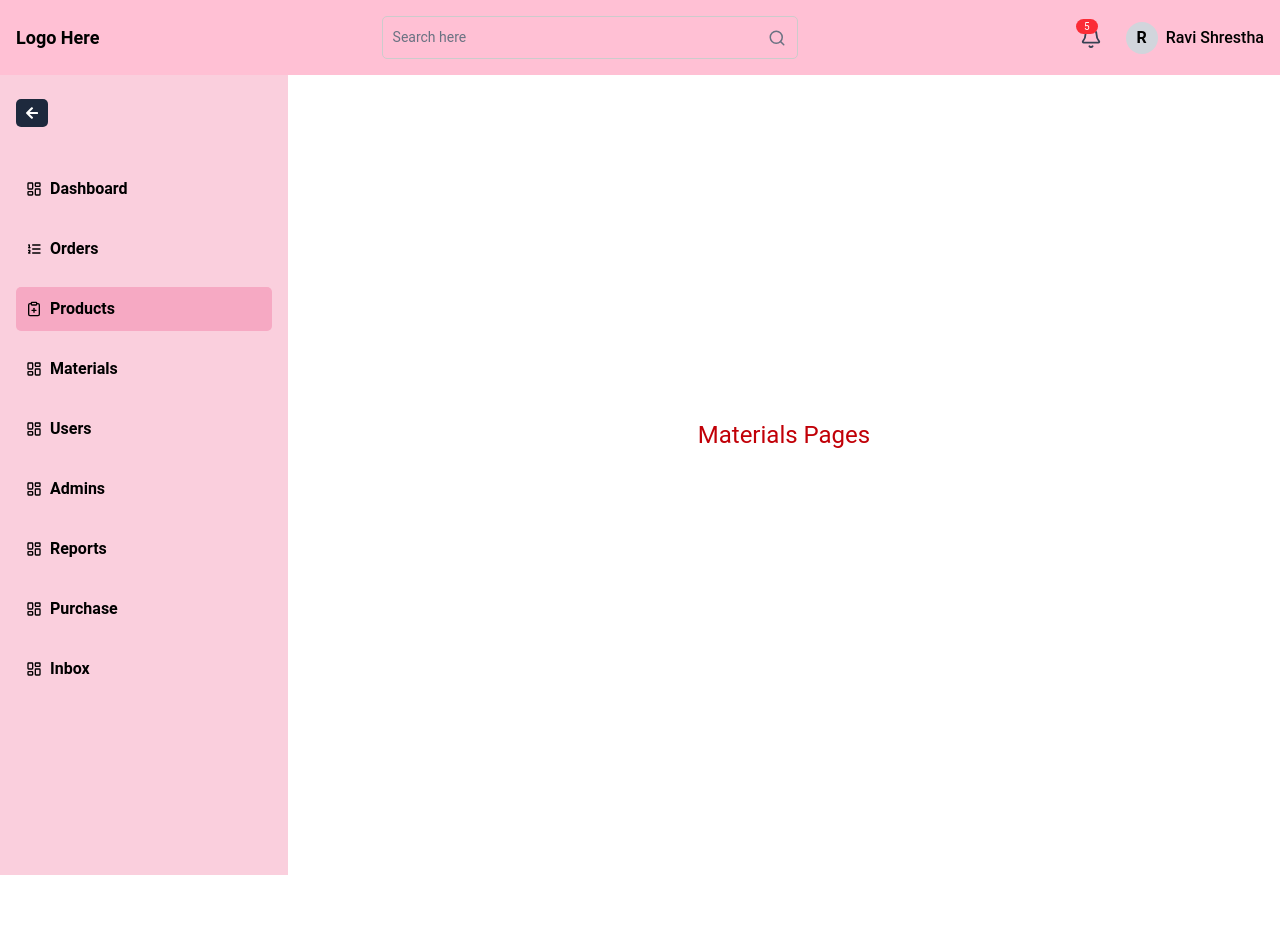
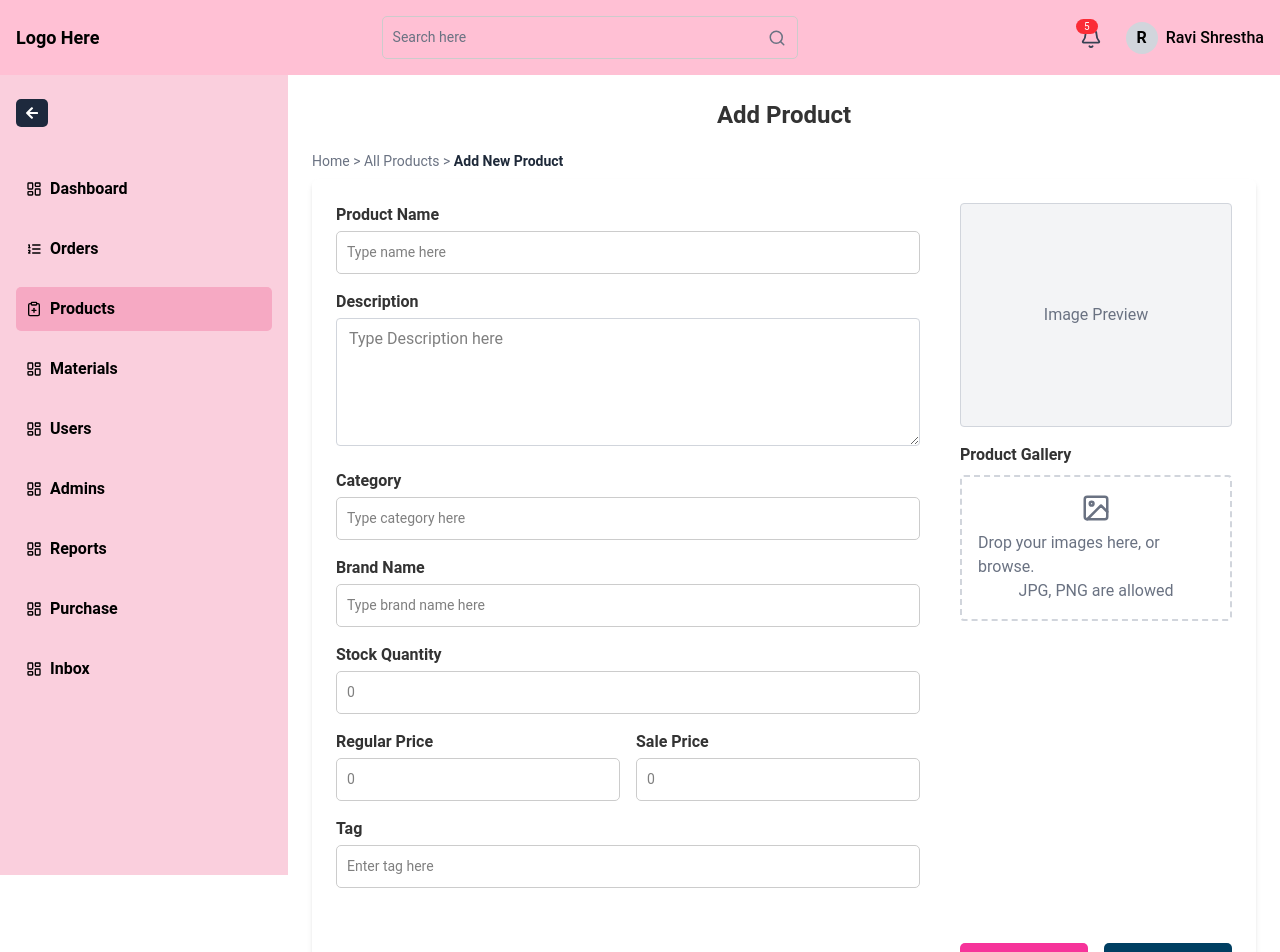
Before and after one commit to charitraa/Crochet-Inventory-System, a React (Vite) app: page /app/products in a window 1280 px wide. Shown: the top 952 px of the page. Before the commit the page ends 800 px from the top, so only its background shows below. Built offline with nearby package versions, Linux system fonts and the light colour scheme.

Commit message:
------updated----------

```diff
--- a/src/pages/products/Products.jsx
+++ b/src/pages/products/Products.jsx
@@ -1,13 +1,146 @@
-import React from 'react'
+import React from "react";
+import { FiImage } from "react-icons/fi"; // Importing the Image Icon
 import Dashboard from "../../components/dashboard/Dashboard";
-const Products = () => {
+
+const Home = () => {
   return (
-   <Dashboard mainContent={
-           <div className='h-[90vh] flex items-center justify-center text-2xl text-red-700'>
-           Materials Pages
-           </div>
-         } />
-  )
-}
+    <Dashboard
+      mainContent={
+        <div className="p-6">
 
-export default Products
+          {/* Page Title */}
+          <h1 className="text-2xl font-bold text-black">Add Product</h1>
+
+          {/* Breadcrumb */}
+          <div className="text-sm text-gray-500 mb-2">
+            Home &gt; All Products &gt;{" "}
+            <span className="font-semibold text-gray-800">Add New Product</span>
+          </div>
+
+          {/* Main Form */}
+          <form className="bg-white p-6 rounded-md shadow-md max-w-5xl">
+            <div className="grid grid-cols-3 gap-10"> {/* Increased gap for better spacing */}
+
+              {/* LEFT COLUMN (Form Fields) */}
+              <div className="col-span-2">
+                {/* Product Name */}
+                <div className="mb-4">
+                  <label className="block font-semibold mb-1">Product Name</label>
+                  <input
+                    type="text"
+                    placeholder="Type name here"
+                    className="border border-gray-300 rounded w-full px-3 py-2 focus:outline-none focus:ring-2 focus:ring-pink-300"
+                  />
+                </div>
+
+                {/* Description */}
+                <div className="mb-4">
+                  <label className="block font-semibold mb-1">Description</label>
+                  <textarea
+                    placeholder="Type Description here"
+                    className="border border-gray-300 rounded w-full px-3 py-2 h-32 focus:outline-none focus:ring-2 focus:ring-pink-300"
+                  />
+                </div>
+
+                {/* Category */}
+                <div className="mb-4">
+                  <label className="block font-semibold mb-1">Category</label>
+                  <input
+                    type="text"
+                    placeholder="Type category here"
+                    className="border border-gray-300 rounded w-full px-3 py-2 focus:outline-none focus:ring-2 focus:ring-pink-300"
+                  />
+                </div>
+
+                {/* Brand Name */}
+                <div className="mb-4">
+                  <label className="block font-semibold mb-1">Brand Name</label>
+                  <input
+                    type="text"
+                    placeholder="Type brand name here"
+                    className="border border-gray-300 rounded w-full px-3 py-2 focus:outline-none focus:ring-2 focus:ring-pink-300"
+                  />
+                </div>
+
+                {/* Stock Quantity */}
+                <div className="mb-4">
+                  <label className="block font-semibold mb-1">Stock Quantity</label>
+                  <input
+                    type="number"
+                    placeholder="0"
+                    className="border border-gray-300 rounded w-full px-3 py-2 focus:outline-none focus:ring-2 focus:ring-pink-300"
+                  />
+                </div>
+
+                {/* Regular Price & Sale Price */}
+                <div className="grid grid-cols-2 gap-4 mb-4">
+                  <div>
+                    <label className="block font-semibold mb-1">Regular Price</label>
+                    <input
+                      type="number"
+                      placeholder="0"
+                      className="border border-gray-300 rounded w-full px-3 py-2 focus:outline-none focus:ring-2 focus:ring-pink-300"
+                    />
+                  </div>
+                  <div>
+                    <label className="block font-semibold mb-1">Sale Price</label>
+                    <input
+                      type="number"
+                      placeholder="0"
+                      className="border border-gray-300 rounded w-full px-3 py-2 focus:outline-none focus:ring-2 focus:ring-pink-300"
+                    />
+                  </div>
+                </div>
+
+                {/* Tag */}
+                <div className="mb-4">
+                  <label className="block font-semibold mb-1">Tag</label>
+                  <input
+                    type="text"
+                    placeholder="Enter tag here"
+                    className="border border-gray-300 rounded w-full px-3 py-2 focus:outline-none focus:ring-2 focus:ring-pink-300"
+                  />
+                </div>
+              </div>
+
+              {/* RIGHT COLUMN (Image Preview & Product Gallery) */}
+              <div className="col-span-1">
+                {/* Image Preview Section */}
+                <div className="w-full h-56 border border-gray-300 rounded flex items-center justify-center mb-4 bg-gray-100">
+                  <span className="text-gray-500">Image Preview</span>
+                </div>
+
+                {/* Product Gallery */}
+                <label className="block font-semibold mb-2">Product Gallery</label>
+                <div className="border-2 border-dashed border-gray-300 rounded p-4 flex flex-col items-center justify-center mb-4">
+                  <FiImage className="text-gray-500 text-3xl mb-2" /> {/* Image Icon */}
+                  <p className="text-gray-500">Drop your images here, or browse.</p>
+                  <p className="text-gray-500">JPG, PNG are allowed</p>
+                </div>
+              </div>
+            </div>
+
+            {/* Buttons (Bottom) */}
+            <div className="flex justify-end space-x-4 mt-6">
+              <button
+                type="submit"
+                className="w-32 px-4 py-2 bg-pink-500 text-white rounded hover:bg-pink-600 border border-pink-500"
+              >
+                Add
+              </button>
+
+              <button
+                type="button"
+                className="w-32 px-4 py-2 bg-white text-black rounded hover:bg-gray-400 border border-pink-500"
+              >
+                Cancel
+              </button>
+            </div>
+          </form>
+        </div>
+      }
+    />
+  );
+};
+
+export default Home;
```
